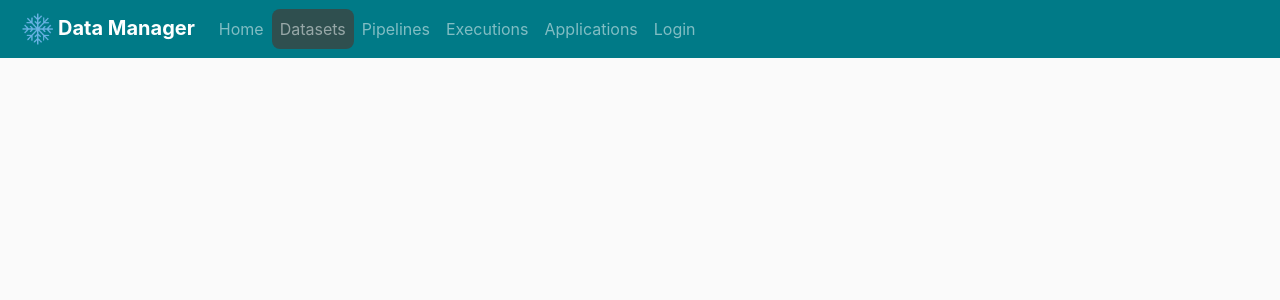
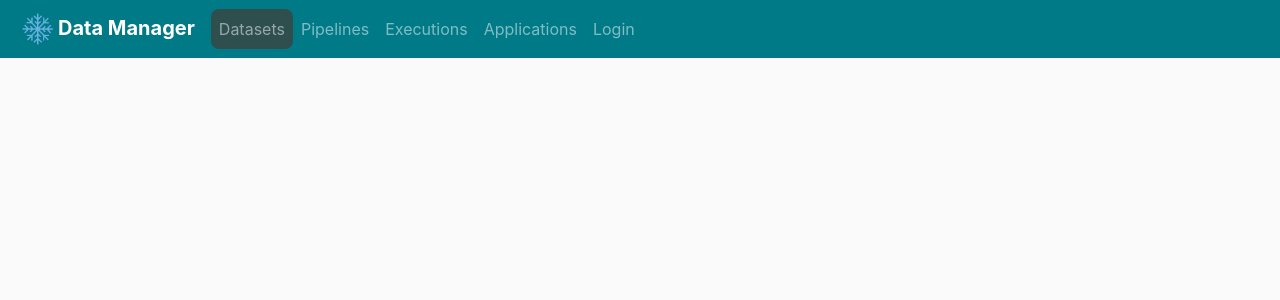
Before and after one commit to stonezhong/DataManager, a Django app: page /explorer/datasets in a window 1280 px wide. Shown: the top 300 px of the page. Run offline with Django 3.2, Linux system fonts and the light colour scheme; parts of the project's set-up code (start-up, migrations or seed data) failed here and were passed over; some libraries are stand-ins or nearby versions.

Commit message:
remove home page, home page redirect to datasets page

```diff
--- a/server/explorer/templates/header.html
+++ b/server/explorer/templates/header.html
@@ -13,16 +13,13 @@
 </script>
 
 <nav id="header-nav" class="navbar navbar-expand-sm navbar-dark fixed-top" style="background-color: #007A87;">
-    <a class="navbar-brand" href="/explorer">
+    <a class="navbar-brand" href="/explorer/datasets">
         <img src="/static/images/logo.png" alt="Logo" style="height: 32px; float: left; ">
         <div class="font-weight-bold" style="margin-left: 42px;">Data Manager</div>
     </a>
 
     <div class="collapse navbar-collapse">
         <ul class="navbar-nav">
-            <li class="nav-item" role="home">
-                <a class="nav-link" href="/explorer">Home</a>
-            </li>
             <li class="nav-item" role="datasets">
                 <a class="nav-link" href="/explorer/datasets">Datasets</a>
             </li>
--- a/server/explorer/urls.py
+++ b/server/explorer/urls.py
@@ -3,8 +3,6 @@ from . import views
 
 urlpatterns = [
     path('', views.index, name='index'),
-    path('logout', views.logout, name='logout'),
-    path('login', views.login, name='login'),
     path('datasets', views.datasets, name='datasets'),
     path('dataset', views.dataset, name='dataset'),
     path('pipelines', views.pipelines, name='pipelines'),
@@ -12,5 +10,7 @@ urlpatterns = [
     path('executions', views.pipeline_groups, name='executions'),
     path('execution', views.pipeline_group, name='execution'),
     path('applications', views.applications, name='applications'),
+    path('logout', views.logout, name='logout'),
+    path('login', views.login, name='login'),
     path('test', views.test, name='test'), # for testing UI components
 ]
--- a/server/explorer/views.py
+++ b/server/explorer/views.py
@@ -9,6 +9,7 @@ from django.contrib.auth import logout as do_logout, \
     authenticate as do_authenticate, login as do_login
 from django.views.decorators.csrf import csrf_exempt
 from django.db import transaction
+from django.urls import reverse
 
 from main.models import Dataset, Pipeline, PipelineGroup, PipelineInstance, \
     Application
@@ -49,21 +50,9 @@ def test(request):
     )
 
 def index(request):
-    return render(
-        request,
-        'index.html',
-        context={
-            'user': request.user,
-            'scripts':[
-                '/static/js-bundle/home.js'
-            ],
-            'nav_item_role': 'home',
-            'app_config': get_app_config()
-        }
-    )
+    return redirect(reverse('datasets'))
 
 def datasets(request):
-    # datasets = Dataset.get_active_datasets(request.user)
     return render(
         request,
         'datasets.html',
```
